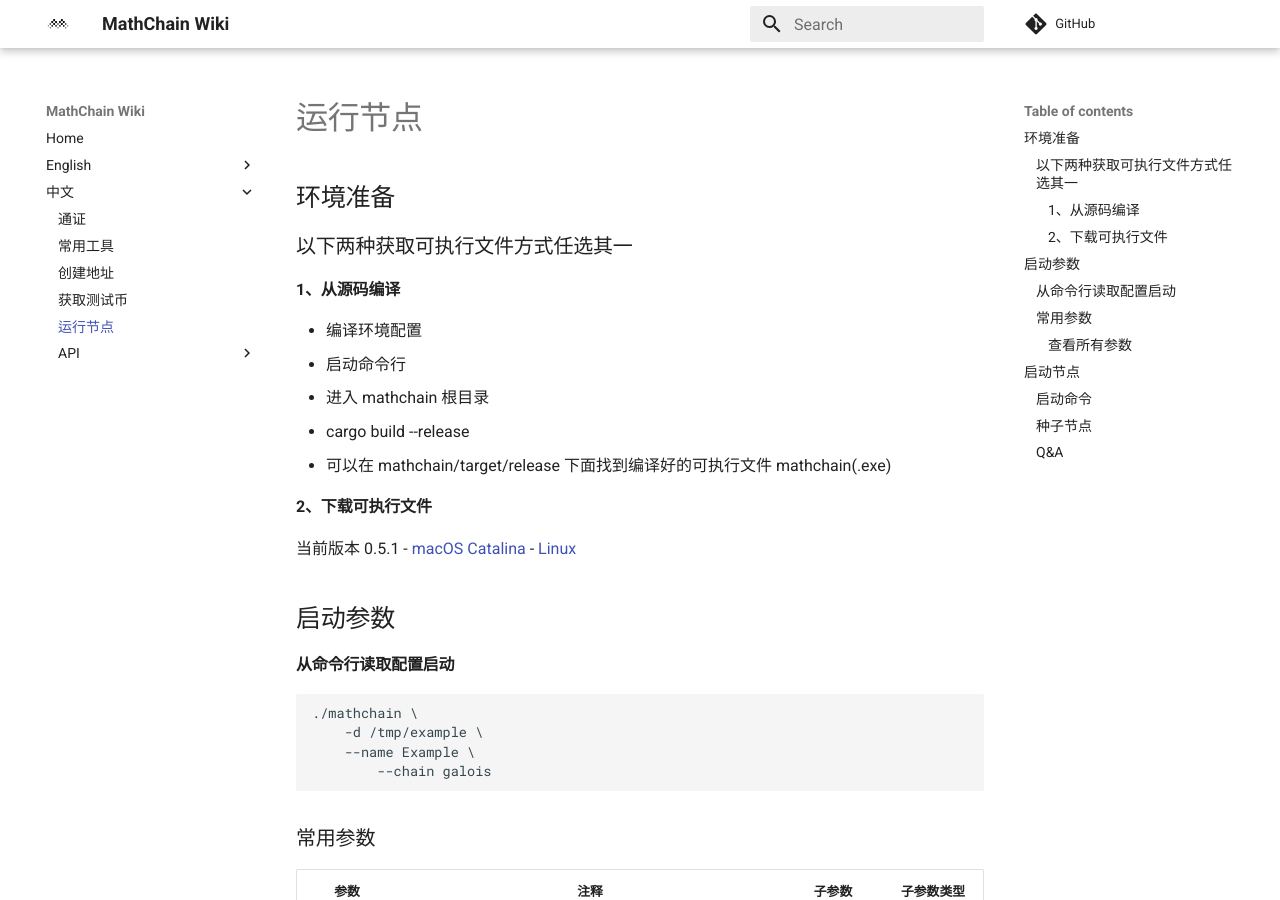
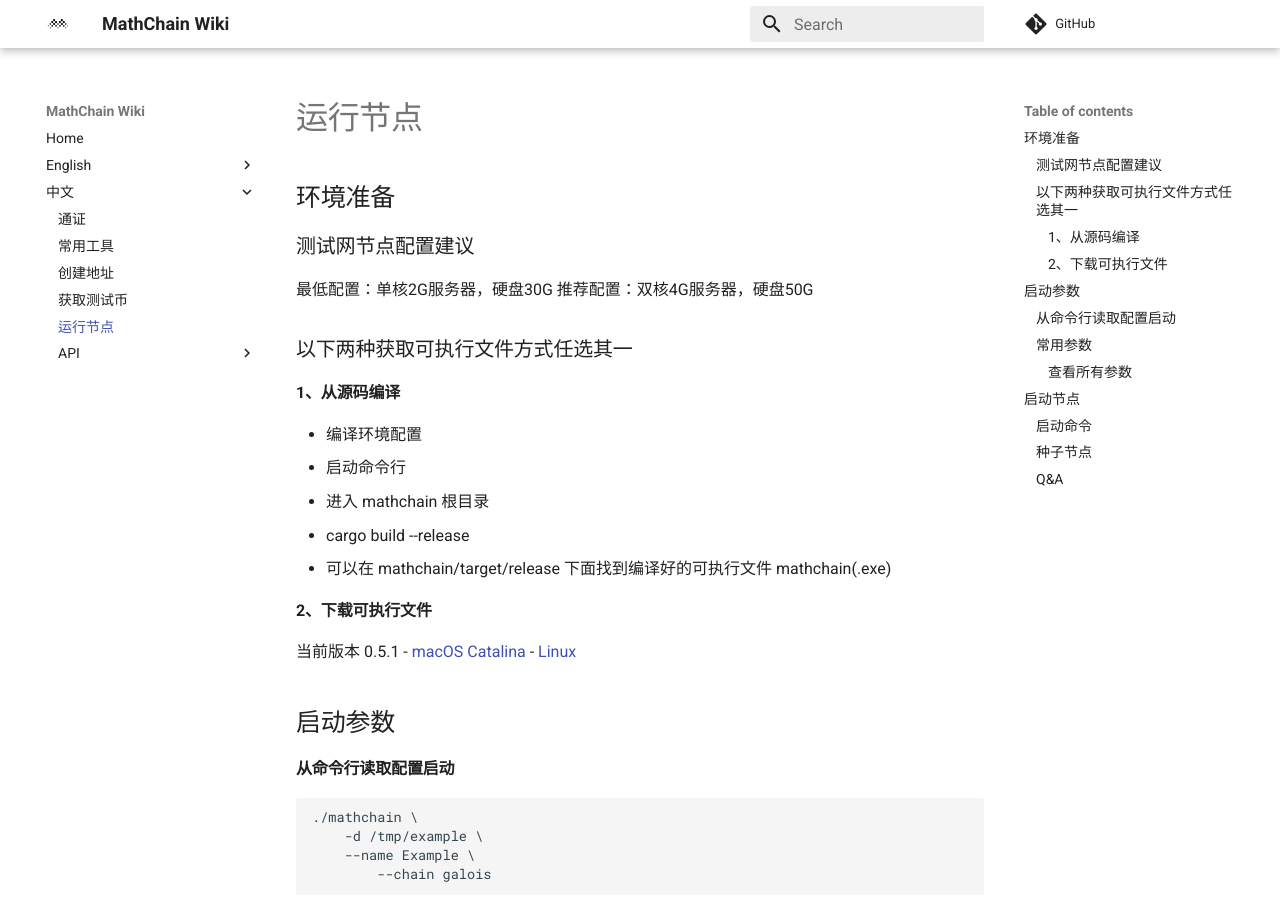
Before and after one commit to mathwallet/docs.mathchain.org, an MkDocs documentation site: the page built from docs/cn/tut_run_node.md, in a window 1280 px wide and 900 px high. Built offline with MkDocs 1.6.1 and Material for MkDocs 9.7.7, drawn with Linux system fonts in a browser that asks for light colours; comment, search, counter and statistics services are not loaded.

Commit message:
Update tut_run_node.md

```diff
--- a/docs/cn/tut_run_node.md
+++ b/docs/cn/tut_run_node.md
@@ -1,4 +1,8 @@
 ## 环境准备
+
+### 测试网节点配置建议
+最低配置：单核2G服务器，硬盘30G
+推荐配置：双核4G服务器，硬盘50G
 
 ### 以下两种获取可执行文件方式任选其一
 
```
